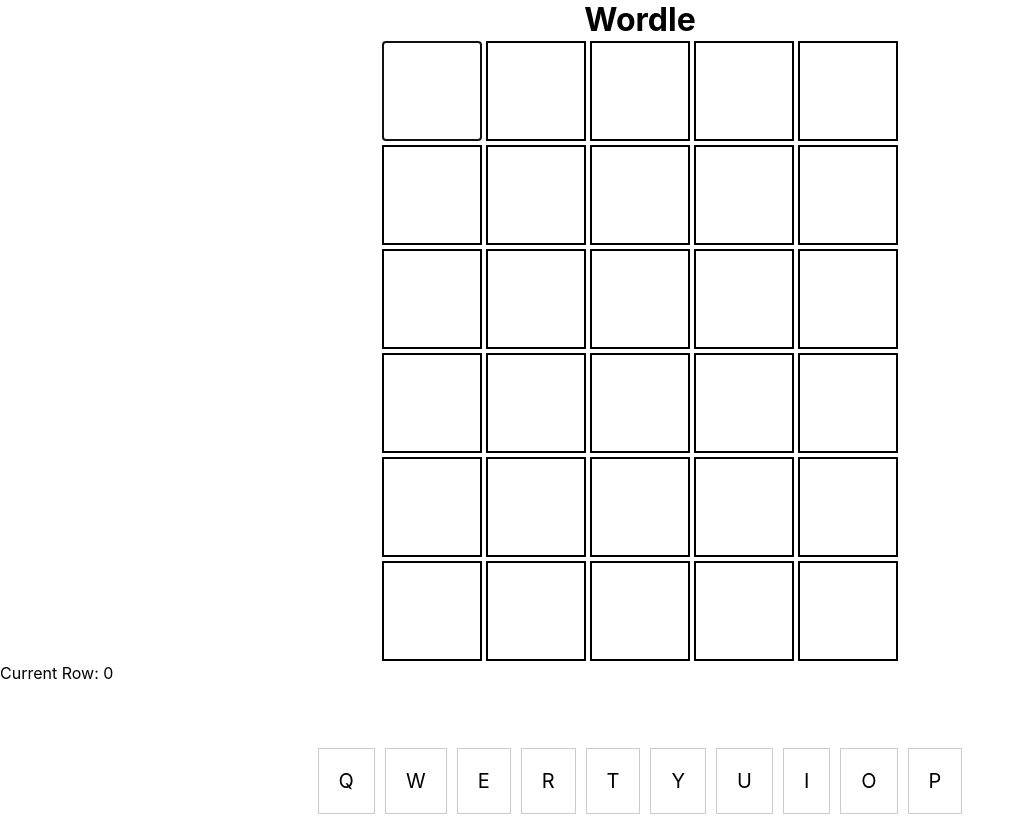
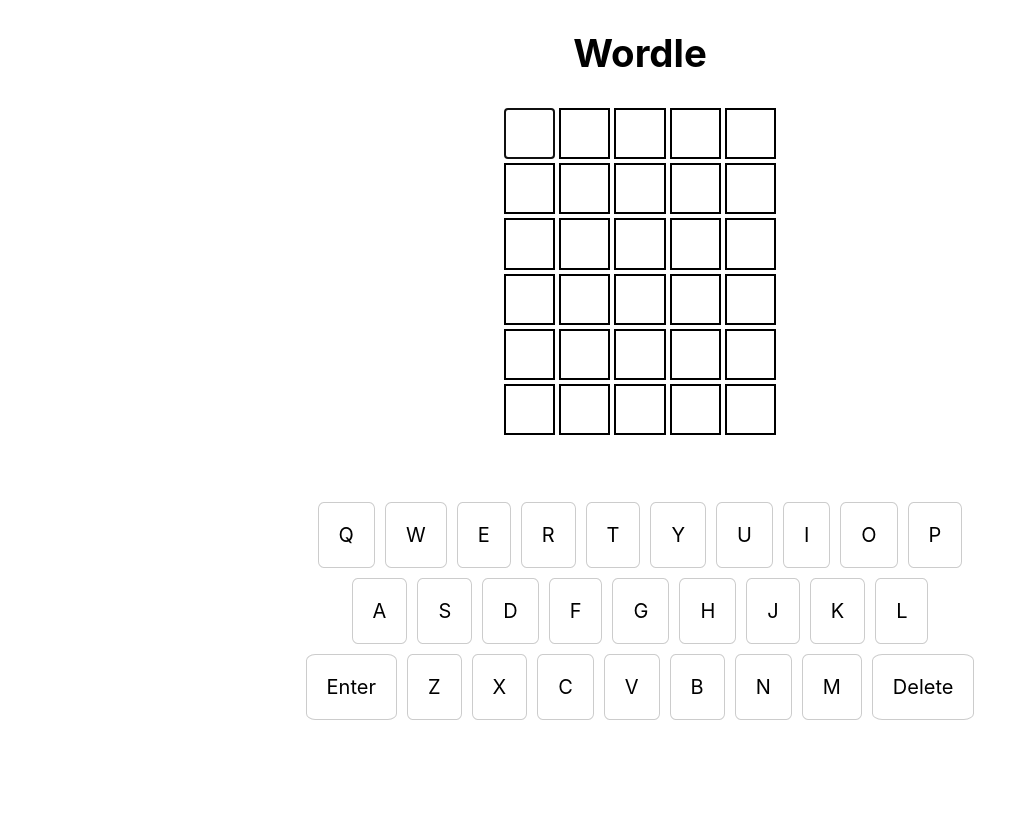
Before and after one commit to Jihunp/wordle, a React (Vite) app: page / in a window 1280 px wide. Shown: the top 816 px of the page, without its empty margins (0-1036 px from the left). Built offline with nearby package versions, Linux system fonts and the light colour scheme.

Commit message:
congragulations div pops up

```diff
--- a/src/components/Board.css
+++ b/src/components/Board.css
@@ -8,8 +8,8 @@
 }
 
 .square {
-  width: 5em; /* Adjust width as needed */
-  height: 5em; /* Adjust height as needed */
+  width: 4vw; /* Adjust width as needed */
+  height: 4vw; /* Adjust height as needed */
   margin: 2px;
   padding: 0; /* Remove padding to ensure text is centered */
   box-sizing: border-box;
@@ -18,6 +18,8 @@
   justify-content: center;
   align-items: center;
   border: 2px solid #000;
+  font-size: 2vw;
+  font-weight: 700;
 }
 
 .border-box {
@@ -44,6 +46,32 @@
   background-color: green;
   transition: background-color 0.5s ease;
 }
-.font-large {
-  font-size: 1.25rem; /* Example size for large font */
+.font-medium {
+  font-size: 5vw;
 }
+
+.font-3vw {
+  font-size: 3vw;
+}
+
+.mx-10 {
+  margin: 10px;
+  padding: 20px;
+}
+
+.winner-container {
+  position: absolute;
+  display: flex;
+  flex-wrap: wrap;
+  justify-content: center;
+  align-items: center;
+  background-color: white;
+  text-align: center;
+  top: 10vw;
+  bottom: 10vw;
+  left: 10vw;
+  right: 10vw;
+  /* padding: auto;
+  margin: auto; */
+  background-color: red;
+}
--- a/src/components/Board.jsx
+++ b/src/components/Board.jsx
@@ -118,12 +118,12 @@
 
   return (
     <div>
-      <h1 className="txt-color-black txt-center">Wordle</h1>
+      <h1 className="font-3vw mx-10 txt-color-black txt-center">Wordle</h1>
       {Array.from({length: numRows}).map((_, rowIndex) => (
         <div className="flex-container" key={rowIndex}>
           {Array.from({length: numCols}).map((_, colIndex) => (
             <div
-              className={`square border-box font-large `}
+              className={`square border-box `}
               key={colIndex}
               onKeyDown={(e) => handleEnter(e, rowIndex, colIndex)}
               ref={(el) => {
@@ -136,10 +136,13 @@
           ))}
         </div>
       ))}
-      <p>Current Row: {currentRow}</p>
+      {/* <p>Current Row: {currentRow}</p> */}
       <KeyBoard guess={guess} />
       {winner &&
-      <div>YOU WON</div>
+      <div className="winner-container">
+        <div>There is a good thing here</div>
+        YOU WON
+      </div>
       }
     </div>
   );
--- a/src/components/KeyBoard.css
+++ b/src/components/KeyBoard.css
@@ -22,6 +22,7 @@
   padding: 20px; /* Adjust padding inside keys */
   border: 1px solid #ccc; /* Add border to keys */
   cursor: pointer;
+  border-radius:10%;
 }
 
 .font-small {
```
